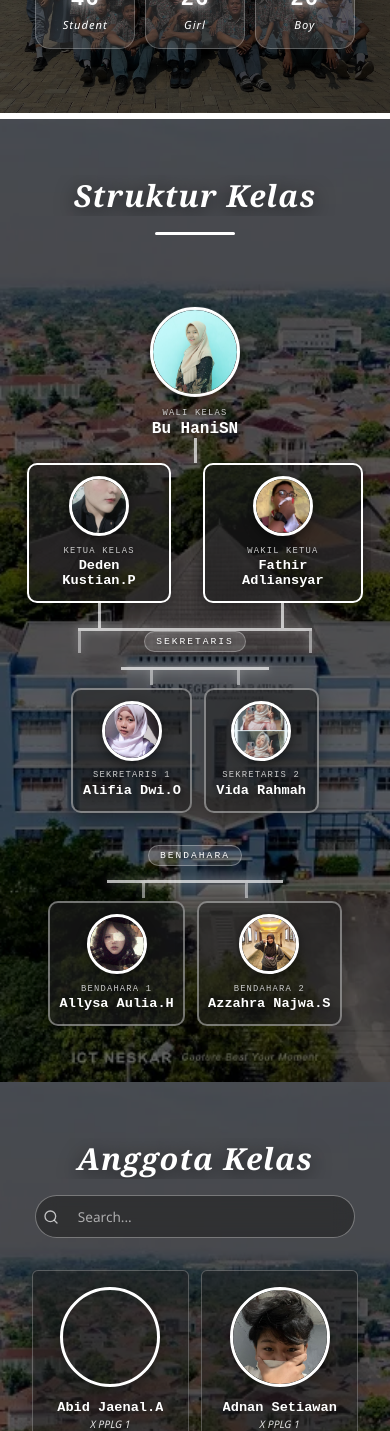
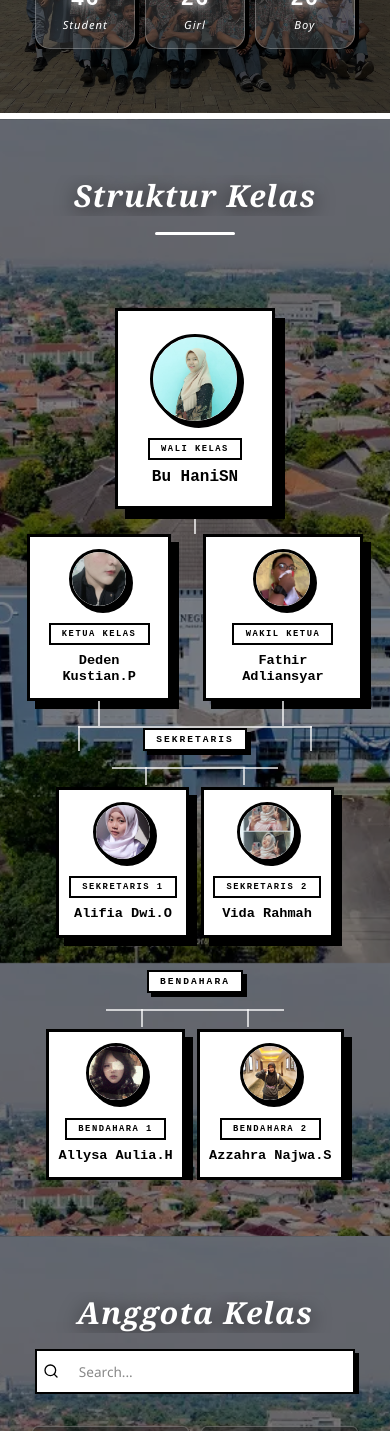
Before and after one commit to rizxvelztech/novastra-xpplg1, a plain HTML site: page index.html in a window 390 px wide. Shown: the part 1170-2601 px from the top of the page. Drawn offline with nearby package versions, Linux system fonts and the light colour scheme.

Commit message:
Add files via upload

```diff
--- a/css/style.css
+++ b/css/style.css
@@ -186,6 +186,7 @@ section {
 
 #struktur { border-top: 6px solid white; }
 
+/* Overlay section — 🔥 DICERAHKAN (dari 0.6 → 0.35) */
 #struktur::before,
 #anggota::before,
 #momen::before,
@@ -193,7 +194,7 @@ section {
   content: '';
   position: absolute;
   inset: 0;
-  background: rgba(0,0,0,0.6);
+  background: rgba(0,0,0,0.45);
   z-index: 0;
   pointer-events: none;
 }
@@ -214,7 +215,7 @@ section {
 #anggota .divider,
 #momen .divider { background: #fff; }
 
-/* STRUKTUR */
+/* ===== STRUKTUR ===== */
 .struktur-chart {
   display: flex;
   flex-direction: column;
@@ -233,77 +234,84 @@ section {
 }
 
 .struktur-row-top { justify-content: center; }
-.struktur-row-mid { gap: 5rem; }
-.struktur-row-bot { gap: 4rem; align-items: flex-start; }
+.struktur-row-mid { gap: 4rem; }
+.struktur-row-bot { gap: 3rem; align-items: flex-start; }
 
+/* === CARD PUTIH SOLID === */
 .struktur-node {
   display: flex;
   flex-direction: column;
   align-items: center;
-  padding: 0.9rem 1rem 1rem;
-  border-radius: 10px;
-  min-width: 140px;
+  padding: 1.2rem 1.2rem 1rem;
+  min-width: 170px;
   text-align: center;
   cursor: pointer;
-  transition: transform 0.3s ease, box-shadow 0.3s ease, border-color 0.3s ease;
   user-select: none;
   -webkit-tap-highlight-color: transparent;
-  background: rgba(30,30,30,0.6);
-  border: 2px solid rgba(255,255,255,0.4);
-  box-shadow: 0 6px 20px rgba(0,0,0,0.4);
+  background: #ffffff;
+  border: 3px solid #000;
+  box-shadow: 8px 8px 0px #000;
+  transition: transform 0.15s ease, box-shadow 0.15s ease;
 }
 
 .struktur-node:hover {
-  transform: scale(1.03);
-  box-shadow: 0 15px 35px rgba(255,255,255,0.4);
-  border-color: #fff;
+  transform: translate(-3px, -3px);
+  box-shadow: 11px 11px 0px #000;
 }
 
+/* Wali Kelas */
 .struktur-node-wali {
-  background: transparent !important;
-  border: none !important;
-  box-shadow: none !important;
+  background: #ffffff !important;
+  border: 3px solid #000 !important;
+  box-shadow: 10px 10px 0px #000 !important;
   min-width: 220px;
-  padding: 0 !important;
+  padding: 1.4rem 1.5rem 1.2rem !important;
 }
 
-.struktur-node-wali:hover { transform: scale(1.03); }
+.struktur-node-wali:hover {
+  transform: translate(-4px, -4px);
+  box-shadow: 14px 14px 0px #000 !important;
+}
 
 .struktur-node-wali .struktur-foto-wrapper {
-  width: 120px;
-  height: 120px;
-  animation: floatWali 3s ease-in-out infinite;
+  width: 110px;
+  height: 110px;
 }
 
-@keyframes floatWali {
-  0%, 100% { transform: translateY(0); }
-  50% { transform: translateY(-12px); }
+.struktur-node-wali .struktur-nama {
+  font-size: 1.15rem;
 }
 
-.struktur-node-wali:hover .struktur-foto-wrapper { animation-play-state: paused; }
-.struktur-node-wali .struktur-nama { font-size: 1.2rem; }
-
+/* Ketua & Wakil */
 .struktur-node-ketua,
 .struktur-node-wakil {
-  border-color: #fff;
-  background: rgba(30,30,30,0.6);
-  box-shadow: 0 6px 20px rgba(0,0,0,0.4);
+  background: #ffffff;
+  border: 3px solid #000;
+  box-shadow: 8px 8px 0px #000;
 }
 
+/* Sekretaris & Bendahara */
+.struktur-group .struktur-node {
+  background: #ffffff;
+  border: 3px solid #000;
+  box-shadow: 8px 8px 0px #000;
+}
+
+/* === FOTO BULAT === */
 .struktur-foto-wrapper {
-  width: 75px;
-  height: 75px;
+  width: 90px;
+  height: 90px;
   border-radius: 50%;
   overflow: hidden;
-  border: 3px solid #fff;
-  background: transparent;
-  margin-bottom: 0.6rem;
+  border: 3px solid #000;
+  background: #ffffff;
+  margin-bottom: 0.9rem;
   display: flex;
   align-items: center;
   justify-content: center;
   aspect-ratio: 1 / 1;
-  box-shadow: 0 4px 12px rgba(0,0,0,0.45);
-  transition: transform 0.3s ease;
+  box-shadow: 4px 4px 0px #000;
+  transition: transform 0.15s ease;
 }
 
 .struktur-node:hover .struktur-foto-wrapper { transform: scale(1.05); }
@@ -320,57 +328,73 @@ section {
 
 .struktur-foto img { width: 100%; height: 100%; object-fit: cover; display: block; }
 
-.struktur-info { display: flex; flex-direction: column; align-items: center; gap: 0.15rem; }
+/* === INFO === */
+.struktur-info {
+  display: flex;
+  flex-direction: column;
+  align-items: center;
+  gap: 0.5rem;
+}
 
 .struktur-jabatan {
   font-family: 'Courier New', Courier, monospace;
   font-size: 0.6rem;
-  color: #ccc;
-  letter-spacing: 1.2px;
+  font-weight: 700;
+  letter-spacing: 1.5px;
   text-transform: uppercase;
-  text-shadow: 0 1px 4px rgba(0,0,0,0.7);
+  color: #000;
+  background: #ffffff;
+  border: 2px solid #000;
+  padding: 0.25rem 0.7rem;
+  display: inline-block;
 }
 
 .struktur-nama {
   font-family: 'Courier New', Courier, monospace;
   font-size: 1rem;
-  color: #fff;
+  color: #000;
   font-weight: 700;
-  text-shadow: 0 2px 8px rgba(0,0,0,0.7);
+  line-height: 1.2;
+  margin: 0;
+  word-break: break-word;
+  width: 100%;
+  text-align: center;
 }
 
-.struktur-connector-v {
-  width: 3px;
+/* === GARIS PENGHUBUNG — PUTIH TIPIS === */
+.struktur-connector-v,
+.struktur-branch-line {
+  width: 2px;
   height: 40px;
-  background: #fff;
-  opacity: 0.7;
-  box-shadow: 0 0 10px rgba(255,255,255,0.6);
+  background: rgba(255, 255, 255, 0.7);
 }
 
-.struktur-connector-h {
+.struktur-connector-h,
+.struktur-tree-line-h {
   width: 60%;
   max-width: 500px;
-  height: 3px;
-  background: #fff;
-  opacity: 0.7;
-  box-shadow: 0 0 10px rgba(255,255,255,0.6);
+  height: 2px;
+  background: rgba(255, 255, 255, 0.7);
   position: relative;
 }
 
 .struktur-connector-h::before,
-.struktur-connector-h::after {
+.struktur-connector-h::after,
+.struktur-tree-line-h::before,
+.struktur-tree-line-h::after {
   content: '';
   position: absolute;
   top: 0;
-  width: 3px;
+  width: 2px;
   height: 40px;
-  background: #fff;
-  opacity: 0.7;
-  box-shadow: 0 0 10px rgba(255,255,255,0.6);
+  background: rgba(255, 255, 255, 0.7);
 }
 
 .struktur-connector-h::before { left: 0; }
 .struktur-connector-h::after { right: 0; }
+
+.struktur-tree-line-h::before { left: 20%; }
+.struktur-tree-line-h::after { right: 20%; }
 
 .struktur-branch {
   display: flex;
@@ -379,26 +403,32 @@ section {
   position: relative;
 }
 
-.struktur-branch-line {
-  width: 3px;
-  height: 40px;
-  background: #fff;
-  opacity: 0.7;
-  box-shadow: 0 0 10px rgba(255,255,255,0.6);
+/* === GROUP LABEL === */
+.struktur-group {
+  display: flex;
+  flex-direction: column;
+  align-items: center;
+  gap: 1rem;
 }
-
-.struktur-group { display: flex; flex-direction: column; align-items: center; gap: 0.9rem; }
 
 .struktur-group-label {
   font-family: 'Courier New', Courier, monospace;
   font-size: 0.7rem;
-  color: #fff;
   letter-spacing: 2px;
-  padding: 0.3rem 0.9rem;
-  border-radius: 20px;
-  background: rgba(255,255,255,0.15);
-  border: 1px solid rgba(255,255,255,0.3);
-  text-shadow: 0 1px 4px rgba(0,0,0,0.5);
+  text-transform: uppercase;
+  color: #000;
+  background: #ffffff;
+  border: 2px solid #000;
+  padding: 0.45rem 1.2rem;
+  border-radius: 0;
+  box-shadow: 4px 4px 0px #000;
+  transition: transform 0.15s ease, box-shadow 0.15s ease;
+  font-weight: 700;
+}
+
+.struktur-group-label:hover {
+  transform: translate(-2px, -2px);
+  box-shadow: 6px 6px 0px #000;
 }
 
 .struktur-group-tree {
@@ -407,30 +437,6 @@ section {
   align-items: center;
   position: relative;
 }
-
-.struktur-tree-line-h {
-  width: 60%;
-  height: 3px;
-  background: #fff;
-  opacity: 0.7;
-  box-shadow: 0 0 10px rgba(255,255,255,0.6);
-  position: relative;
-}
-
-.struktur-tree-line-h::before,
-.struktur-tree-line-h::after {
-  content: '';
-  position: absolute;
-  top: 0;
-  width: 3px;
-  height: 25px;
-  background: #fff;
-  opacity: 0.7;
-  box-shadow: 0 0 10px rgba(255,255,255,0.6);
-}
-
-.struktur-tree-line-h::before { left: 20%; }
-.struktur-tree-line-h::after { right: 20%; }
 
 .struktur-tree-items {
   display: flex;
@@ -452,7 +458,7 @@ section {
   left: 1.6rem;
   top: 50%;
   transform: translateY(-50%);
-  color: rgba(255,255,255,0.7);
+  color: #000;
   pointer-events: none;
   z-index: 2;
 }
@@ -460,30 +466,30 @@ section {
 .search-input {
   width: 100%;
   padding: 0.85rem 1rem 0.85rem 2.9rem;
-  border: 1.5px solid rgba(255,255,255,0.35);
-  border-radius: 30px;
+  border: 2px solid #000;
+  border-radius: 0;
   font-size: 0.95rem;
-  background: rgba(30,30,30,0.55);
-  backdrop-filter: blur(10px);
-  -webkit-backdrop-filter: blur(10px);
-  color: #fff;
-  transition: all 0.3s ease;
+  background: #ffffff;
+  color: #1a1a1a;
+  transition: all 0.15s ease;
   outline: none;
+  box-shadow: 4px 4px 0px #000;
+  font-family: 'Space Grotesk', 'Segoe UI', Roboto, sans-serif;
 }
 
 .search-input:focus {
-  border-color: rgba(255,255,255,0.7);
-  background: rgba(30,30,30,0.75);
-  box-shadow: 0 6px 20px rgba(0,0,0,0.4);
+  background: #ffffff;
+  transform: translate(-2px, -2px);
+  box-shadow: 6px 6px 0px #000;
 }
 
-.search-input::placeholder { color: rgba(255,255,255,0.6); }
+.search-input::placeholder { color: #888; }
 
 /* ANGGOTA */
 .anggota-grid {
   display: grid;
   grid-template-columns: repeat(auto-fill, minmax(160px, 1fr));
-  gap: 1.2rem;
+  gap: 1.5rem;
   width: 100%;
   padding: 0 2rem;
   box-sizing: border-box;
@@ -492,31 +498,39 @@ section {
 .anggota-card {
   background: rgba(30,30,30,0.55);
   border-radius: 6px;
-  padding: 1.2rem 0.6rem 1rem;
+  padding: 1.5rem 0.8rem 1.3rem;
   text-align: center;
-  box-shadow: 0 6px 20px rgba(0,0,0,0.3);
   border: 1px solid rgba(255,255,255,0.25);
-  overflow: hidden;
+  overflow: visible;
   position: relative;
   z-index: 0;
-  transition: transform 0.15s ease, box-shadow 0.3s ease, border-color 0.3s ease;
   cursor: pointer;
   user-select: none;
   -webkit-tap-highlight-color: transparent;
-  aspect-ratio: 3 / 4;
+  min-height: 260px;
   display: flex;
   flex-direction: column;
   align-items: center;
-  justify-content: center;
+  justify-content: flex-start;
+  box-shadow:
+    4px 4px 0px #000,
+    0px 6px 0px #000;
+  transition: transform 0.15s ease, box-shadow 0.15s ease;
 }
 
 .anggota-card:hover {
-  transform: translateY(-6px);
-  box-shadow: 0 15px 40px rgba(255,255,255,0.4);
-  border-color: white;
+  transform: translate(-2px, -2px);
+  box-shadow:
+    6px 6px 0px #000,
+    0px 8px 0px #000;
 }
 
-.anggota-card:active { transform: translateY(2px) scale(0.97); }
+.anggota-card:active {
+  transform: translate(1px, 1px);
+  box-shadow:
+    2px 2px 0px #000,
+    0px 3px 0px #000;
+}
 
 .anggota-foto-wrapper {
   position: relative;
@@ -525,11 +539,11 @@ section {
   margin: 0 auto 0.8rem;
   border-radius: 50%;
   overflow: hidden;
-  border: 3px solid #fff;
-  box-shadow: 0 5px 15px rgba(0,0,0,0.35);
+  border: 3px solid #000;
+  box-shadow: 4px 4px 0px #000;
   cursor: zoom-in;
-  transition: transform 0.3s ease, box-shadow 0.3s ease;
-  background: transparent;
+  transition: transform 0.15s ease, box-shadow 0.15s ease;
+  background: rgba(255, 255, 255, 0.15);
   z-index: 1;
   flex-shrink: 0;
   aspect-ratio: 1 / 1;
@@ -537,7 +551,7 @@ section {
 
 .anggota-foto-wrapper:hover {
   transform: scale(1.05);
-  box-shadow: 0 10px 30px rgba(255,255,255,0.5);
+  box-shadow: 6px 6px 0px #000;
 }
 
 .anggota-foto {
@@ -550,6 +564,7 @@ section {
   display: flex;
   align-items: center;
   justify-content: center;
+  background: #404040;              /* 🔥 abu-abu polos */
 }
 
 .anggota-foto img { width: 100%; height: 100%; object-fit: cover; display: block; }
@@ -564,8 +579,9 @@ section {
   white-space: nowrap;
   position: relative;
   z-index: 2;
-  font-family: 'Courier New', Courier, monospace;
+  font-family: 'Space Grotesk', 'Segoe UI', Roboto, sans-serif;
   text-shadow: 0 2px 8px rgba(0,0,0,0.7);
+  width: 100%;
 }
 
 .anggota-kelas {
@@ -574,6 +590,7 @@ section {
   font-style: italic;
   position: relative;
   z-index: 2;
+  font-family: 'Space Grotesk', 'Segoe UI', Roboto, sans-serif;
   text-shadow: 0 2px 8px rgba(0,0,0,0.7);
 }
 
@@ -583,25 +600,30 @@ section {
   gap: 0.4rem;
   margin-top: 0.6rem;
   padding: 0.4rem 1rem;
-  background: transparent;
-  border: 1.5px solid rgba(255,255,255,0.6);
+  background: rgba(20, 20, 20, 0.4);
+  backdrop-filter: blur(6px);
+  -webkit-backdrop-filter: blur(6px);
+  border: 2px solid #000;
   color: #fff;
   text-decoration: none;
-  border-radius: 25px;
+  border-radius: 0;
   font-size: 0.75rem;
   font-weight: 600;
-  transition: all 0.3s ease;
-  box-shadow: none;
+  transition: all 0.15s ease;
+  box-shadow: 3px 3px 0px #000;
   position: relative;
   z-index: 3;
 }
 
 .btn-follow-ig:hover {
-  background: #fff;
-  color: #1a1a1a;
-  border-color: #fff;
-  transform: translateY(-2px);
-  box-shadow: 0 6px 15px rgba(255,255,255,0.3);
+  background: rgba(20, 20, 20, 0.6);
+  transform: translate(-2px, -2px);
+  box-shadow: 5px 5px 0px #000;
+}
+
+.btn-follow-ig:active {
+  transform: translate(1px, 1px);
+  box-shadow: 1px 1px 0px #000;
 }
 
 .empty-result {
@@ -625,67 +647,89 @@ section {
 }
 
 .page-btn {
-  min-width: 40px;
-  height: 40px;
-  padding: 0 0.8rem;
-  border: 2px solid rgba(255,255,255,0.4);
-  background: rgba(30,30,30,0.5);
-  color: #fff;
-  border-radius: 10px;
+  min-width: 44px;
+  height: 44px;
+  padding: 0 0.9rem;
+  border: 2px solid #000;
+  background: #ffffff;
+  color: #1a1a1a;
+  border-radius: 0;
   font-size: 0.9rem;
-  font-weight: 600;
+  font-weight: 700;
   cursor: pointer;
-  transition: all 0.3s ease;
-  font-family: 'Courier New', Courier, monospace;
+  transition: transform 0.15s ease, box-shadow 0.15s ease, background 0.15s ease;
+  font-family: 'Space Grotesk', 'Segoe UI', Roboto, sans-serif;
+  box-shadow: 4px 4px 0px #000;
 }
 
 .page-btn:hover:not(:disabled) {
-  border-color: white;
-  background: rgba(255,255,255,0.25);
-  transform: translateY(-2px);
+  background: #ffffff;
+  transform: translate(-2px, -2px);
+  box-shadow: 6px 6px 0px #000;
 }
 
-.page-btn.active { background: white; border-color: white; color: #1a1a1a; }
-.page-btn:disabled { opacity: 0.35; cursor: not-allowed; }
+.page-btn:active:not(:disabled) {
+  transform: translate(1px, 1px);
+  box-shadow: 2px 2px 0px #000;
+}
+
+.page-btn.active {
+  background: #ff6b35;
+  color: #000;
+  border-color: #000;
+}
+
+.page-btn:disabled {
+  opacity: 0.4;
+  cursor: not-allowed;
+  box-shadow: 2px 2px 0px #000;
+}
+
 .page-nav { padding: 0 1.2rem; font-size: 0.85rem; }
 
 .page-all {
-  background: rgba(255,255,255,0.15);
-  backdrop-filter: blur(10px);
-  -webkit-backdrop-filter: blur(10px);
-  border: 2px solid rgba(255,255,255,0.4);
-  color: #fff;
+  background: #ffffff;
+  border: 2px solid #000;
+  color: #1a1a1a;
   font-weight: 700;
+  box-shadow: 4px 4px 0px #000;
 }
 
 .page-all:hover:not(:disabled) {
-  background: rgba(255,255,255,0.3);
-  border-color: #fff;
-  color: #fff;
-  box-shadow: 0 6px 18px rgba(255,255,255,0.3);
-  transform: translateY(-2px);
+  background: #a8e10c;
+  transform: translate(-2px, -2px);
+  box-shadow: 6px 6px 0px #000;
 }
 
 /* MOMEN */
 .momen-grid {
   display: grid;
   grid-template-columns: repeat(2, 1fr);
-  gap: 1.2rem;
+  gap: 1.5rem;
   width: 100%;
 }
 
 .momen-item {
   border-radius: 8px;
   overflow: hidden;
-  box-shadow: 0 6px 20px rgba(0,0,0,0.4);
-  transition: transform 0.3s ease, box-shadow 0.3s ease, border-color 0.3s ease;
+  transition: transform 0.15s ease, box-shadow 0.15s ease;
   aspect-ratio: 4 / 3;
   background: #eee;
-  border: 2px solid rgba(255,255,255,0.4);
+  border: 2px solid #000;
   cursor: zoom-in;
+  box-shadow: 6px 6px 0px #000;
 }
 
-.momen-item:hover { transform: scale(1.03); border-color: #fff; }
+.momen-item:hover {
+  transform: translate(-3px, -3px);
+  box-shadow: 10px 10px 0px #000;
+}
+
+.momen-item:active {
+  transform: translate(1px, 1px);
+  box-shadow: 2px 2px 0px #000;
+}
+
 .momen-item img { width: 100%; height: 100%; object-fit: cover; display: block; }
 
 /* CTA */
@@ -694,11 +738,22 @@ section {
 .cta-text {
   font-family: 'Georgia', serif;
   font-style: italic;
-  color: #fff;
+  color: #ffffff;
   font-size: 1.5rem;
   margin-bottom: 1.5rem;
   letter-spacing: 1px;
-  text-shadow: 0 4px 20px rgba(0,0,0,0.7);
+  text-shadow:
+    3px 3px 0px #000,
+    6px 6px 0px rgba(0, 0, 0, 0.4);
+  transform: perspective(500px) rotateX(8deg);
+  transition: transform 0.3s ease, text-shadow 0.3s ease;
+}
+
+.cta-text:hover {
+  transform: perspective(500px) rotateX(8deg) translateY(-3px);
+  text-shadow:
+    4px 4px 0px #000,
+    8px 8px 0px rgba(0, 0, 0, 0.4);
 }
 
 .btn-instagram {
@@ -935,15 +990,26 @@ footer strong { color: #fff; font-weight: 600; }
   padding: 1.2rem 0.8rem;
   text-align: center;
   border: 1px solid rgba(255,255,255,0.25);
-  box-shadow: 0 6px 20px rgba(0,0,0,0.25);
-  transition: transform 0.3s ease, box-shadow 0.3s ease, border-color 0.3s ease, background 0.3s ease;
+  box-shadow:
+    4px 4px 0px #000,
+    0px 6px 0px #000;
+  transition: transform 0.15s ease, box-shadow 0.15s ease, border-color 0.15s ease, background 0.15s ease;
 }
 
 .stat-box:hover {
-  transform: scale(1.05);
+  transform: translate(-2px, -2px);
   background: rgba(255,255,255,0.2);
-  box-shadow: 0 12px 30px rgba(255,255,255,0.4);
   border-color: #fff;
+  box-shadow:
+    6px 6px 0px #000,
+    0px 8px 0px #000;
+}
+
+.stat-box:active {
+  transform: translate(1px, 1px);
+  box-shadow:
+    2px 2px 0px #000,
+    0px 3px 0px #000;
 }
 
 .stat-box h3 {
@@ -982,7 +1048,7 @@ footer strong { color: #fff; font-weight: 600; }
   .anggota-foto-wrapper {
     width: 100px;
     height: 100px;
-    border: 3px solid #fff;
+    border: 3px solid #000;
     flex-shrink: 0;
     aspect-ratio: 1 / 1;
   }
```
